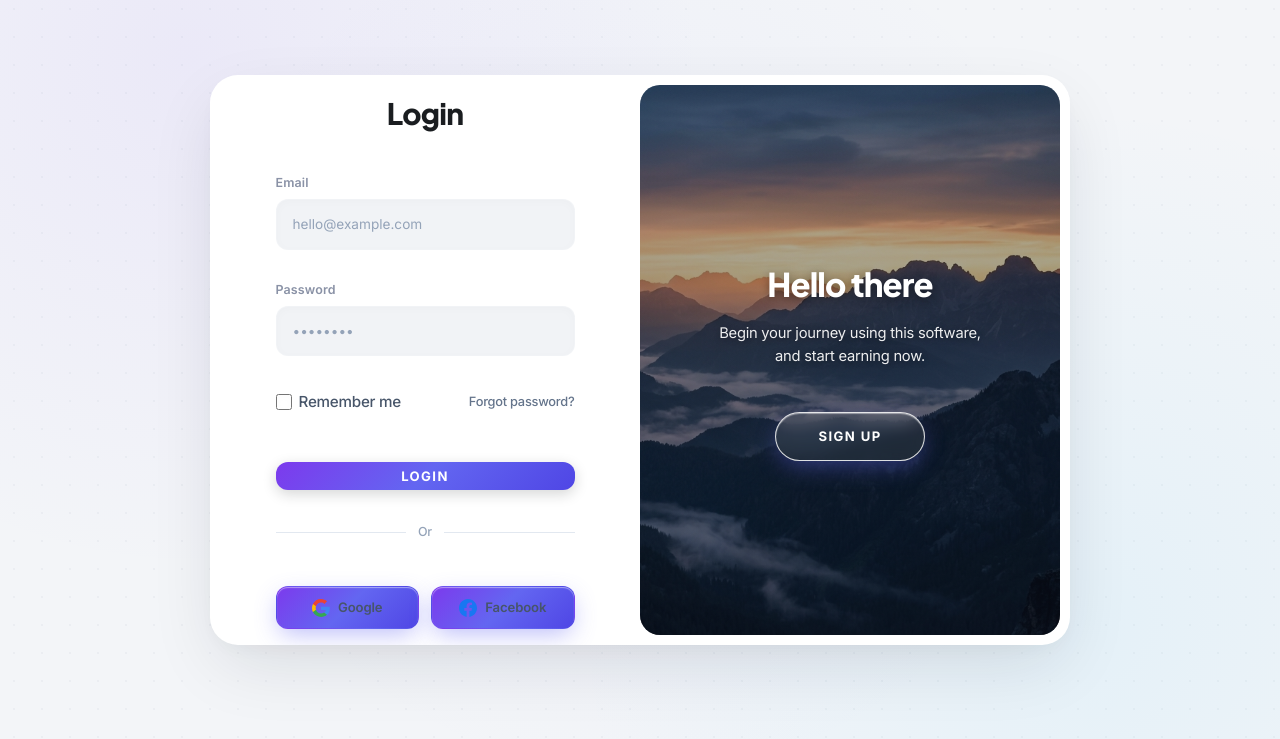
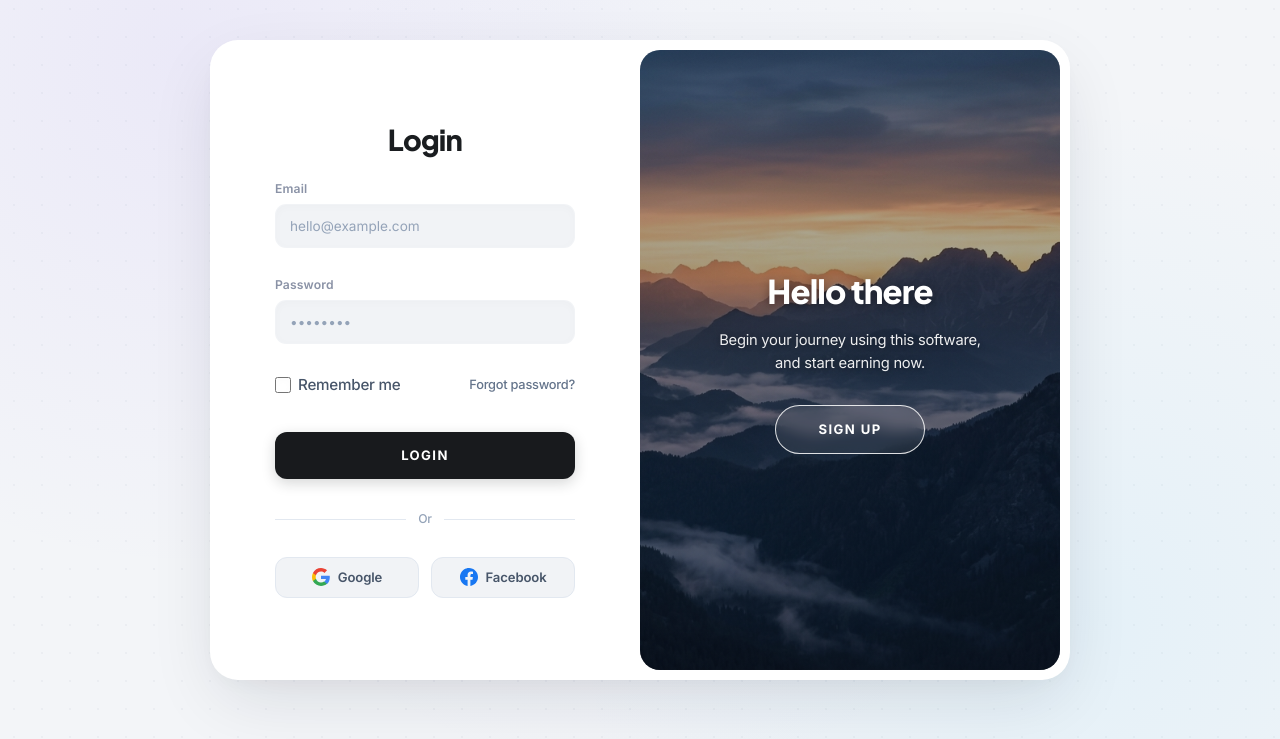
Before and after one commit to arunkumarbanaji6116-arch/resume-analyzer, a Flask app: page /login in a window 1280 px wide. Shown: the part 61-800 px from the top of the page. Run offline with Flask 3, Linux system fonts and the light colour scheme.

Commit message:
fix: adjust auth form layout, vertical spacing, and button isolation to ensure Create Account heading and fields are fully visible

```diff
--- a/static/css/style.css
+++ b/static/css/style.css
@@ -2343,7 +2343,7 @@ hr {
   overflow: hidden;
   width: 860px;
   max-width: 100%;
-  min-height: 570px;
+  min-height: 640px;
   box-sizing: border-box;
 }
 
@@ -2351,11 +2351,17 @@ hr {
 .form-container {
   position: absolute;
   top: 0;
+  bottom: 0;
   height: 100%;
   transition: all 0.65s cubic-bezier(0.77, 0, 0.175, 1);
   display: flex;
+  flex-direction: column;
   align-items: center;
   justify-content: center;
+  padding: 20px 0;
+  box-sizing: border-box;
+  overflow-y: auto;
+  scrollbar-width: thin;
 }
 
 .sign-in-container {
@@ -2405,41 +2411,41 @@ hr {
   display: flex;
   flex-direction: column;
   justify-content: center;
-  height: 100%;
   width: 100%;
-  max-width: 335px;
-  margin: 0 auto;
-  padding: 24px 18px;
+  max-width: 340px;
+  margin: auto;
+  padding: 12px 20px;
   text-align: left;
   box-sizing: border-box;
 }
 
 .auth-title {
   font-family: 'Plus Jakarta Sans', 'Inter', sans-serif;
-  font-size: 1.85rem;
+  font-size: 1.8rem;
   font-weight: 750;
   color: #1a1d20;
   text-align: center;
-  margin: 0 0 20px;
+  margin: 0 0 6px;
   letter-spacing: -0.025em;
+  line-height: 1.25;
 }
 
 .auth-subtitle-caption {
-  font-size: 0.8rem;
+  font-size: 0.82rem;
   color: #64748b;
   text-align: center;
-  margin: -14px 0 18px;
+  margin: 0 0 16px;
   line-height: 1.4;
 }
 
 .auth-flash-container {
-  margin-bottom: 14px;
+  margin-bottom: 12px;
   width: 100%;
 }
 
 .auth-flash {
   font-size: 0.82rem;
-  padding: 10px 14px;
+  padding: 9px 12px;
   border-radius: 10px;
   line-height: 1.4;
   text-align: center;
@@ -2461,23 +2467,23 @@ hr {
 .form-group {
   display: flex;
   flex-direction: column;
-  margin-bottom: 14px;
+  margin-bottom: 11px;
   width: 100%;
 }
 
 .form-label {
-  font-size: 0.78rem;
+  font-size: 0.76rem;
   font-weight: 600;
   color: #8a92a6;
-  margin-bottom: 6px;
+  margin-bottom: 5px;
   letter-spacing: 0.01em;
 }
 
 .form-input {
   background-color: #f1f3f6;
   border: 1.5px solid transparent;
-  border-radius: 12px;
-  padding: 13px 16px;
+  border-radius: 11px;
+  padding: 10px 14px;
   font-size: 0.88rem;
   color: #1e293b;
   outline: none;
@@ -2502,7 +2508,7 @@ hr {
   display: flex;
   justify-content: space-between;
   align-items: center;
-  margin: 4px 0 18px;
+  margin: 2px 0 14px;
   font-size: 0.8rem;
   color: #64748b;
   user-select: none;
@@ -2538,40 +2544,52 @@ hr {
   text-decoration: underline;
 }
 
-.auth-btn-primary {
-  background-color: #181a1d;
-  color: #ffffff;
-  border: none;
-  border-radius: 12px;
-  padding: 14px 20px;
-  font-size: 0.82rem;
-  font-weight: 700;
-  letter-spacing: 1.4px;
-  text-transform: uppercase;
-  cursor: pointer;
-  transition: all 0.25s ease;
-  width: 100%;
-  box-shadow: 0 4px 14px rgba(24, 26, 29, 0.18);
-  font-family: inherit;
-}
-
-.auth-btn-primary:hover {
-  background-color: #2c3036;
-  transform: translateY(-1px);
-  box-shadow: 0 6px 18px rgba(24, 26, 29, 0.25);
-}
-
-.auth-btn-primary:active {
-  transform: translateY(0);
+/* Button isolation to avoid generic button pollution */
+.auth-container button {
+  margin-top: 0;
+}
+
+.auth-btn-primary,
+.auth-container button.auth-btn-primary {
+  background: #181a1d !important;
+  color: #ffffff !important;
+  border: none !important;
+  border-radius: 12px !important;
+  padding: 13px 20px !important;
+  font-size: 0.82rem !important;
+  font-weight: 700 !important;
+  letter-spacing: 1.4px !important;
+  text-transform: uppercase !important;
+  cursor: pointer !important;
+  transition: all 0.25s ease !important;
+  width: 100% !important;
+  box-shadow: 0 4px 14px rgba(24, 26, 29, 0.18) !important;
+  font-family: inherit !important;
+  margin-top: 5px !important;
+  display: flex !important;
+  align-items: center !important;
+  justify-content: center !important;
+}
+
+.auth-btn-primary:hover,
+.auth-container button.auth-btn-primary:hover {
+  background: #2c3036 !important;
+  transform: translateY(-1px) !important;
+  box-shadow: 0 6px 18px rgba(24, 26, 29, 0.25) !important;
+}
+
+.auth-btn-primary:active,
+.auth-container button.auth-btn-primary:active {
+  transform: translateY(0) !important;
 }
 
 .auth-divider {
   display: flex;
   align-items: center;
   text-align: center;
-  margin: 16px 0 14px;
+  margin: 14px 0 12px;
   color: #94a3b8;
-  font-size: 0.78rem;
+  font-size: 0.76rem;
   font-weight: 500;
 }
 
@@ -2592,28 +2610,33 @@ hr {
   width: 100%;
 }
 
-.social-btn {
-  flex: 1;
-  display: flex;
-  align-items: center;
-  justify-content: center;
-  gap: 8px;
-  background-color: #f1f3f6;
-  border: 1px solid transparent;
-  border-radius: 12px;
-  padding: 10px 14px;
-  font-size: 0.82rem;
-  font-weight: 600;
-  color: #475569;
-  cursor: pointer;
-  transition: all 0.2s ease;
-  font-family: inherit;
-}
-
-.social-btn:hover {
-  background-color: #e2e8f0;
-  color: #0f172a;
-  transform: translateY(-1px);
+.social-btn,
+.auth-container button.social-btn {
+  flex: 1 !important;
+  display: flex !important;
+  align-items: center !important;
+  justify-content: center !important;
+  gap: 8px !important;
+  background: #f1f3f6 !important;
+  border: 1px solid #e2e8f0 !important;
+  border-radius: 12px !important;
+  padding: 9px 14px !important;
+  font-size: 0.82rem !important;
+  font-weight: 600 !important;
+  color: #475569 !important;
+  cursor: pointer !important;
+  transition: all 0.2s ease !important;
+  font-family: inherit !important;
+  box-shadow: none !important;
+  margin-top: 0 !important;
+}
+
+.social-btn:hover,
+.auth-container button.social-btn:hover {
+  background: #e2e8f0 !important;
+  color: #0f172a !important;
+  transform: translateY(-1px) !important;
+  box-shadow: 0 4px 12px rgba(0, 0, 0, 0.05) !important;
 }
 
 .mobile-switch-row {
@@ -2711,34 +2734,42 @@ hr {
   font-weight: 400;
 }
 
-.overlay-btn-ghost {
-  border-radius: 50px;
-  border: 1.5px solid rgba(255, 255, 255, 0.85);
-  background: rgba(255, 255, 255, 0.08);
-  backdrop-filter: blur(8px);
-  -webkit-backdrop-filter: blur(8px);
-  color: #ffffff;
-  font-size: 0.82rem;
-  font-weight: 700;
-  letter-spacing: 1.4px;
-  padding: 13px 42px;
-  text-transform: uppercase;
-  cursor: pointer;
-  transition: all 0.25s cubic-bezier(0.4, 0, 0.2, 1);
-  outline: none;
-  font-family: inherit;
-}
-
-.overlay-btn-ghost:hover {
-  background-color: #ffffff;
-  color: #181a1d;
-  border-color: #ffffff;
-  transform: translateY(-2px);
-  box-shadow: 0 10px 25px rgba(0, 0, 0, 0.3);
-}
-
-.overlay-btn-ghost:active {
-  transform: translateY(0);
+.overlay-btn-ghost,
+.auth-container button.overlay-btn-ghost {
+  border-radius: 50px !important;
+  border: 1.5px solid rgba(255, 255, 255, 0.85) !important;
+  background: rgba(255, 255, 255, 0.08) !important;
+  backdrop-filter: blur(8px) !important;
+  -webkit-backdrop-filter: blur(8px) !important;
+  color: #ffffff !important;
+  font-size: 0.82rem !important;
+  font-weight: 700 !important;
+  letter-spacing: 1.4px !important;
+  padding: 13px 42px !important;
+  text-transform: uppercase !important;
+  cursor: pointer !important;
+  transition: all 0.25s cubic-bezier(0.4, 0, 0.2, 1) !important;
+  outline: none !important;
+  font-family: inherit !important;
+  margin-top: 0 !important;
+  box-shadow: none !important;
+  display: inline-flex !important;
+  align-items: center !important;
+  justify-content: center !important;
+}
+
+.overlay-btn-ghost:hover,
+.auth-container button.overlay-btn-ghost:hover {
+  background-color: #ffffff !important;
+  color: #181a1d !important;
+  border-color: #ffffff !important;
+  transform: translateY(-2px) !important;
+  box-shadow: 0 10px 25px rgba(0, 0, 0, 0.3) !important;
+}
+
+.overlay-btn-ghost:active,
+.auth-container button.overlay-btn-ghost:active {
+  transform: translateY(0) !important;
 }
 
 /* ================= Responsive Adjustments ================= */
```
